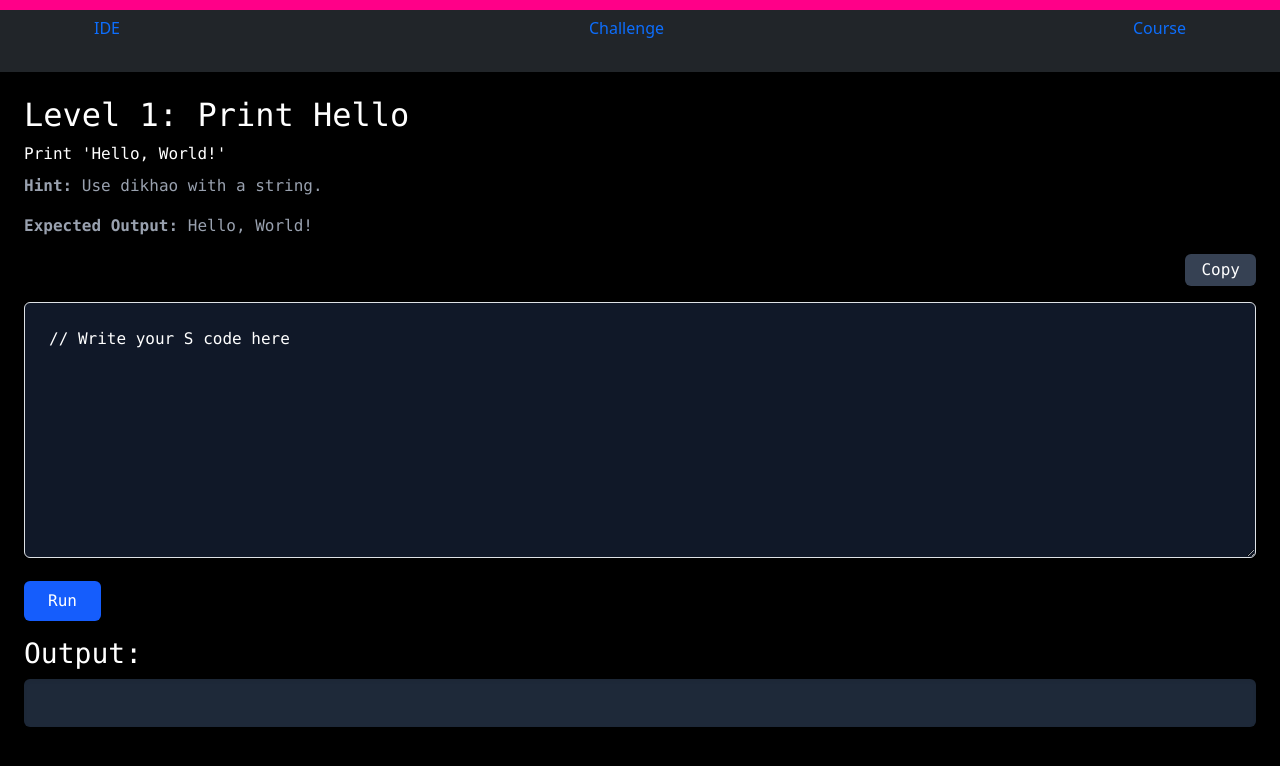
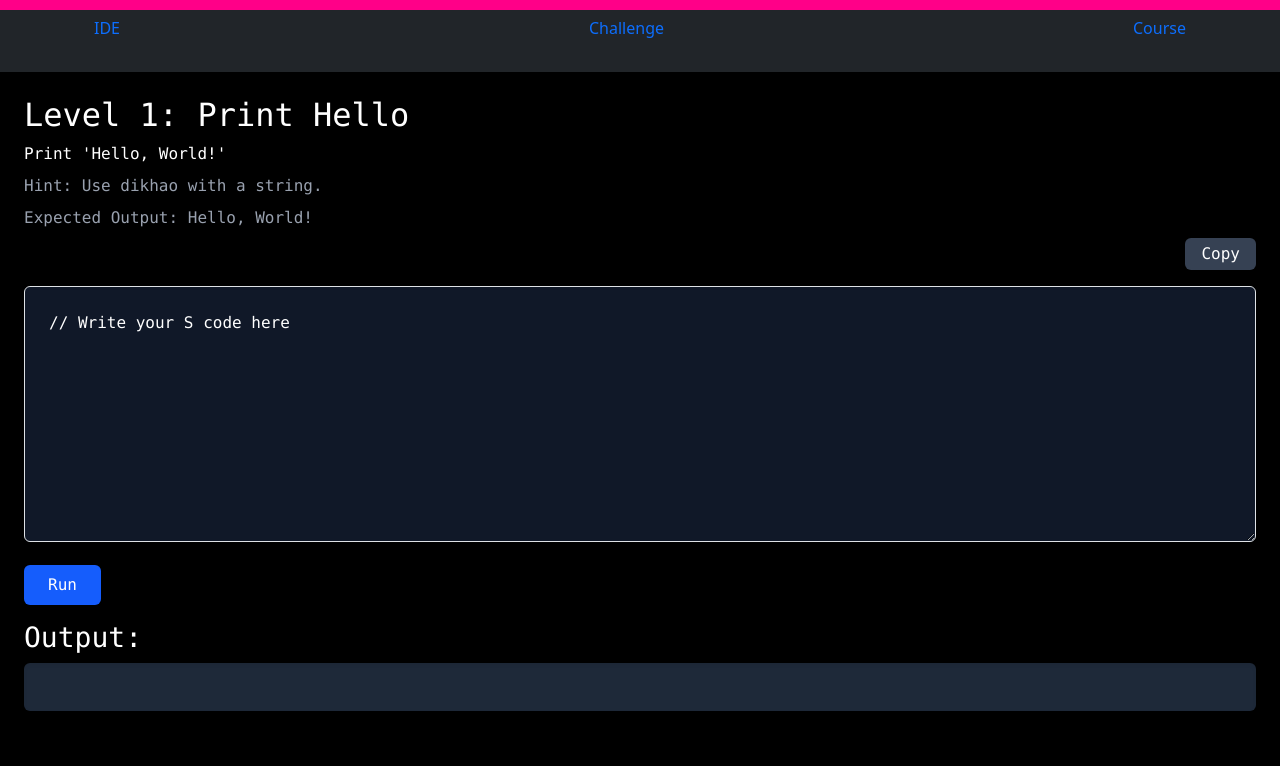
Before and after one commit to Sanket5749/S-language-Editor, a React (Vite) app: page /challenge/1 in a window 1280 px wide. Shown: the top 766 px of the page. Built offline with nearby package versions, Linux system fonts and the light colour scheme.

Commit message:
Update SolveChallenge.jsx

```diff
--- a/src/components/SolveChallenge.jsx
+++ b/src/components/SolveChallenge.jsx
@@ -65,11 +65,11 @@ export default function SolveChallenge() {
             Level {challenge.level}: {challenge.title}
           </h2>
           <p className="mb-2">{challenge.task}</p>
-          <p className="text-gray-400">
-            <strong>Hint:</strong> {challenge.hint}
+          <p className="text-gray-400 mb-2">
+           Hint: {challenge.hint}
           </p>
-          <p className="text-gray-400">
-            <strong>Expected Output:</strong> {challenge.expectedOutput}
+          <p className="text-gray-400 mb-2">
+            Expected Output: {challenge.expectedOutput}
           </p>
           <p className="text-right">
             <button
```
